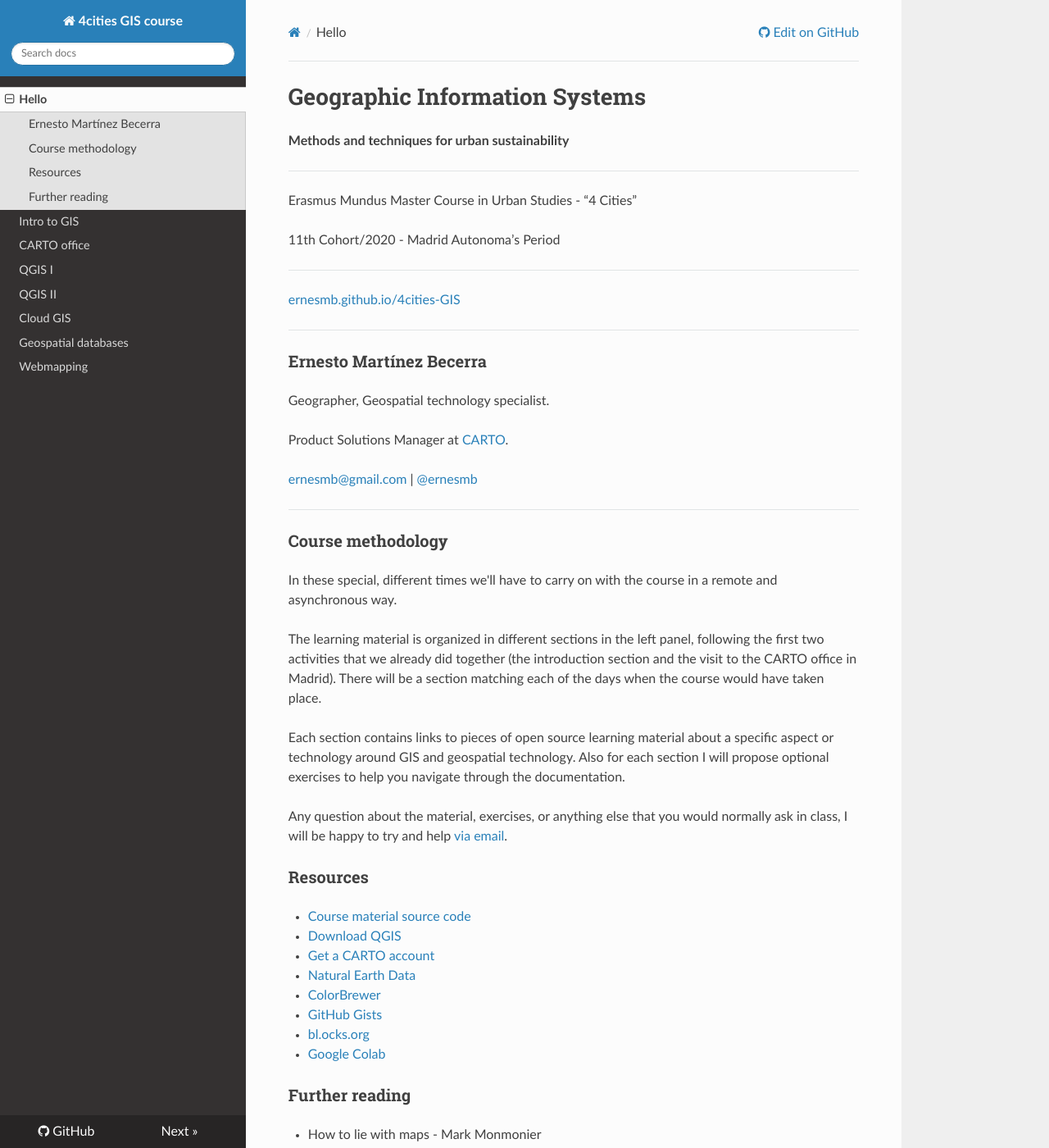
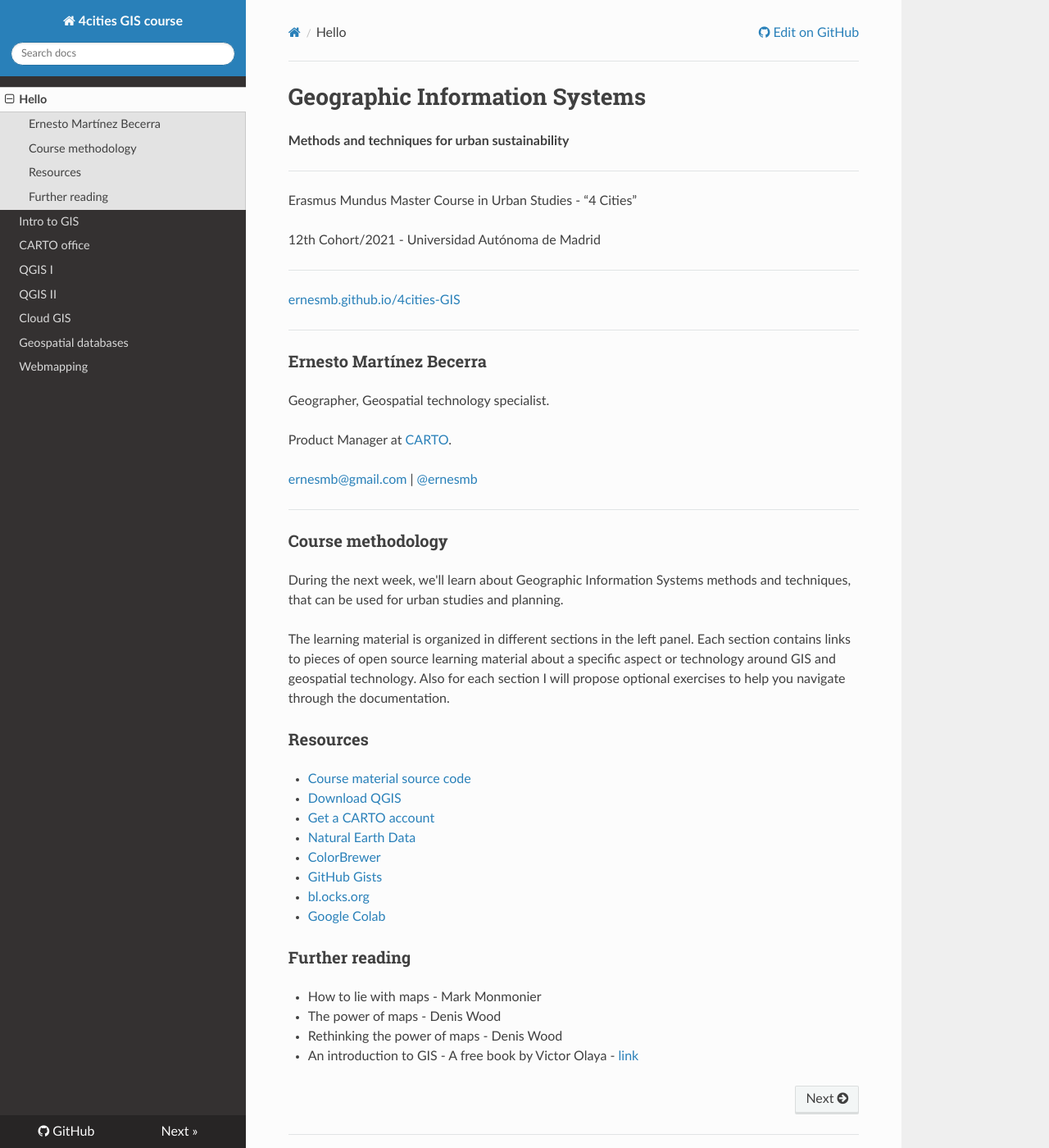
Before and after one commit to ernesmb/4cities-GIS, an MkDocs documentation site: the page built from docs/index.md, in a window 1280 px wide and 1400 px high. Shown: the whole window at 82% size. Built offline with MkDocs 1.6.1, drawn with Linux system fonts in a browser that asks for light colours; nearby versions of some CDN libraries.

Commit message:
fix intro

```diff
--- a/docs/index.md
+++ b/docs/index.md
@@ -4,7 +4,7 @@
 ---
 Erasmus Mundus Master Course in Urban Studies - “4 Cities”
 
-11th Cohort/2020 - Madrid Autonoma’s Period
+12th Cohort/2021 - Universidad Autónoma de Madrid
 
 ---
 [ernesmb.github.io/4cities-GIS](https://ernesmb.github.io/4cities-GIS)
@@ -14,7 +14,7 @@
 ### Ernesto Martínez Becerra
 Geographer, Geospatial technology specialist.
 
-Product Solutions Manager at [CARTO](https://carto.com).
+Product Manager at [CARTO](https://carto.com).
 
 [ernesmb@gmail.com](mailto:ernesmb@gmail.com) | [@ernesmb](https://github.com/ernesmb)
 
@@ -22,13 +22,9 @@
 
 ### Course methodology
 
-In these special, different times we'll have to carry on with the course in a remote and asynchronous way.
+During the next week, we'll learn about Geographic Information Systems methods and techniques, that can be used for urban studies and planning.
 
-The learning material is organized in different sections in the left panel, following the first two activities that we already did together (the introduction section and the visit to the CARTO office in Madrid). There will be a section matching each of the days when the course would have taken place.
-
-Each section contains links to pieces of open source learning material about a specific aspect or technology around GIS and geospatial technology. Also for each section I will propose optional exercises to help you navigate through the documentation.
-
-Any question about the material, exercises, or anything else that you would normally ask in class, I will be happy to try and help [via email](mailto:ernesmb@gmail.com).
+The learning material is organized in different sections in the left panel. Each section contains links to pieces of open source learning material about a specific aspect or technology around GIS and geospatial technology. Also for each section I will propose optional exercises to help you navigate through the documentation.
 
 
 ### Resources
```
